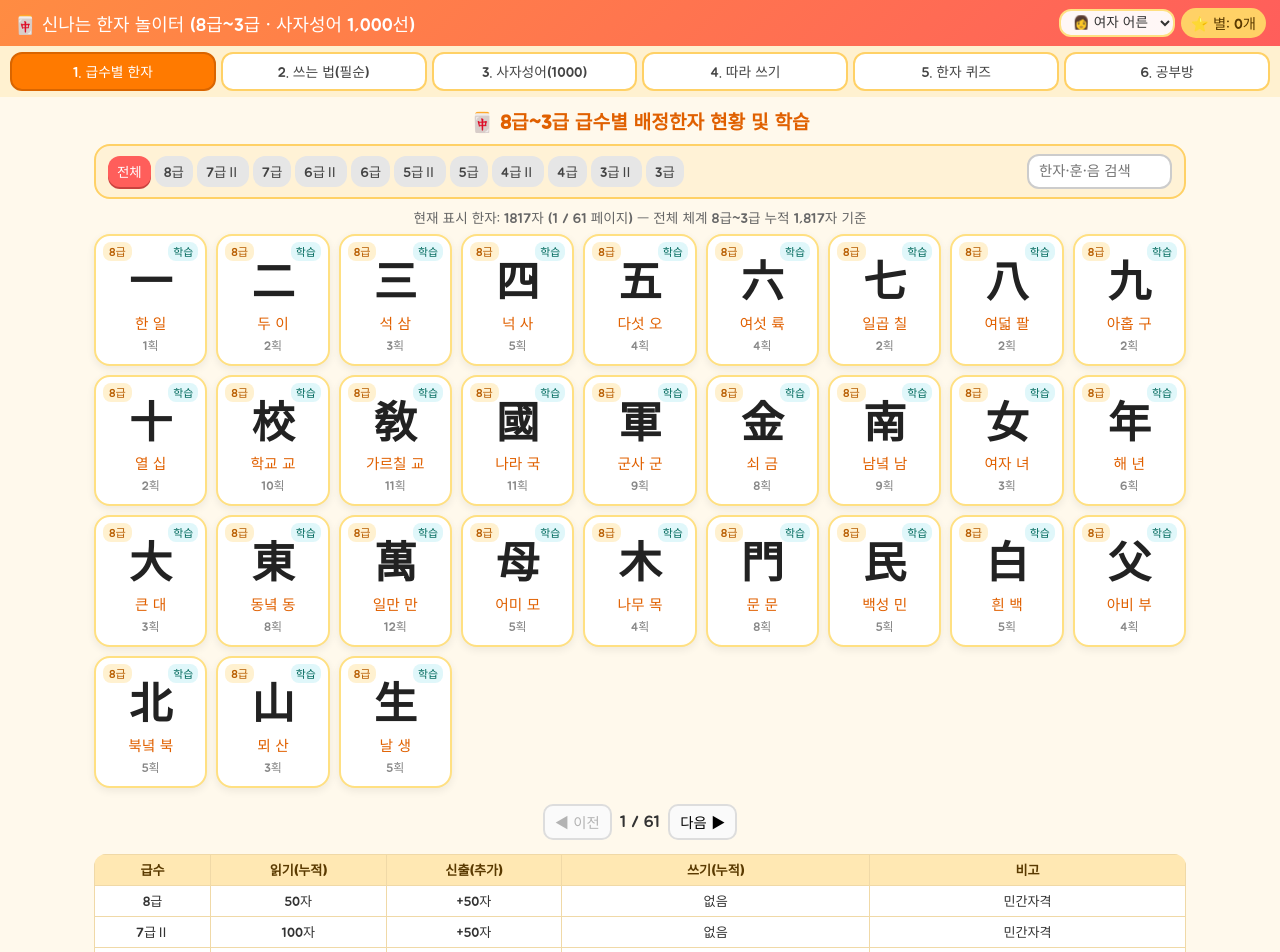
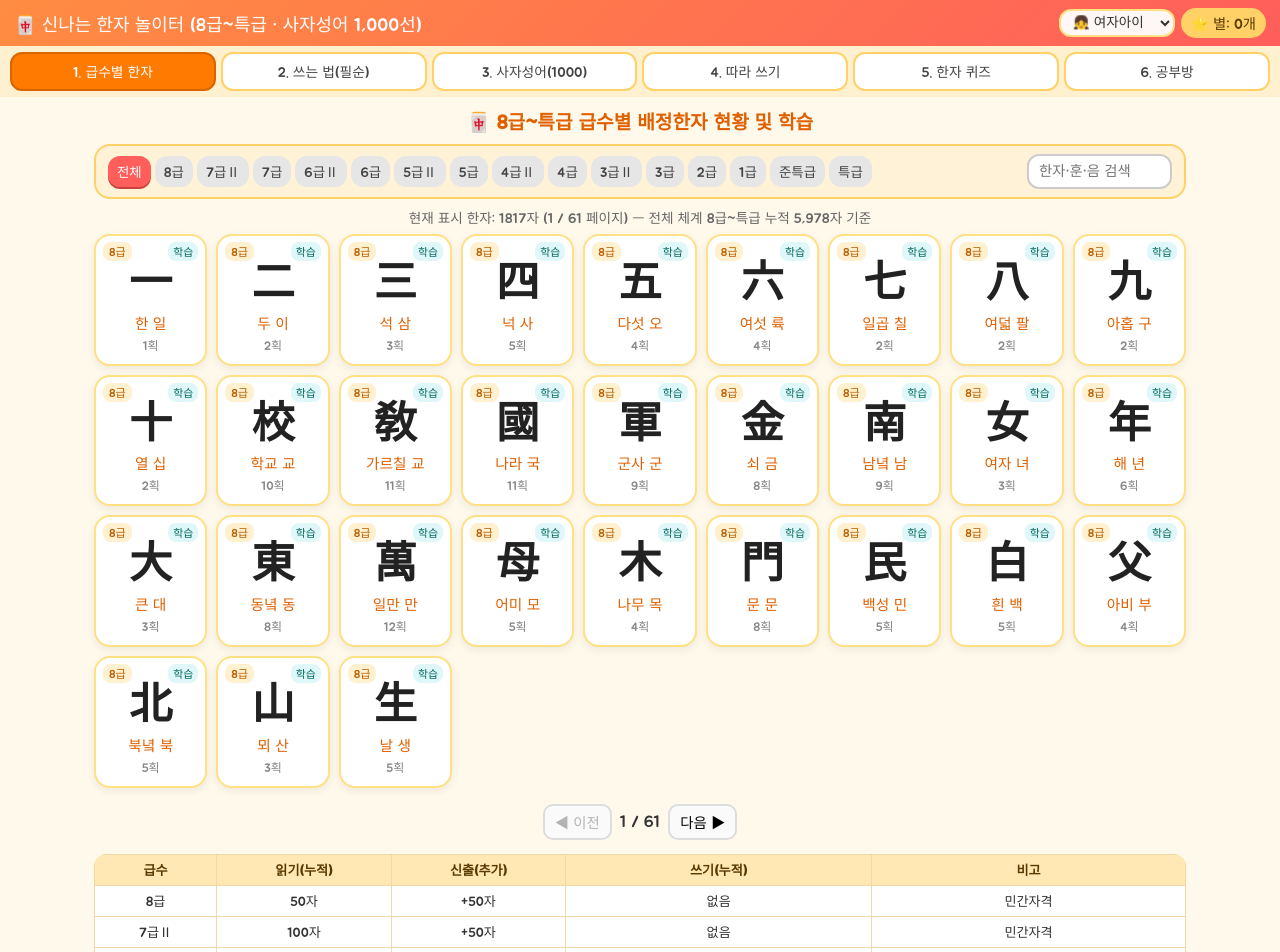
Before and after one commit to leowuwo/hanja-app, a plain HTML site: page index.html in a window 1280 px wide. Shown: the top 952 px of the page. Drawn offline with Linux system fonts and the light colour scheme.

Commit message:
Update index.html

```diff
--- a/index.html
+++ b/index.html
@@ -3,7 +3,7 @@
 <head>
   <meta charset="UTF-8" />
   <meta name="viewport" content="width=device-width, initial-scale=1.0, maximum-scale=1.0, user-scalable=no" />
-  <title>신나는 한자 놀이터 (8급~3급 · 사자성어 1000선)</title>
+  <title>신나는 한자 놀이터 (8급~특급 · 사자성어 1000선)</title>
   <style>
     @import url('https://fonts.googleapis.com/css2?family=Jua&family=Noto+Serif+KR:wght@600;700&family=Noto+Sans+KR:wght@400;500;700&display=swap');
     * { box-sizing: border-box; font-family: 'Jua', 'Noto Sans KR', sans-serif; -webkit-tap-highlight-color: transparent; }
@@ -91,11 +91,13 @@
 </head>
 <body>
   <header>
-    <div>🀄 신나는 한자 놀이터 (8급~3급 · 사자성어 1,000선)</div>
+    <div>🀄 신나는 한자 놀이터 (8급~특급 · 사자성어 1,000선)</div>
     <div class="header-right">
       <select id="voiceProfileSelect" class="voice-select" onchange="changeVoiceProfile()" aria-label="목소리 선택">
+        <option value="girl">👧 여자아이</option>
         <option value="woman">👩 여자 어른</option>
-
+        <option value="boy">👦 남자아이</option>
+        <option value="man">👨 남자 어른</option>
       </select>
       <div class="star-badge">⭐ 별: <span id="starCount">0</span>개</div>
     </div>
@@ -114,7 +116,7 @@
     <!-- 1. 급수별 한자 -->
     <section id="tab1" class="section active">
       <div id="hanjaListView" style="display:flex; flex-direction:column;">
-        <h2>🀄 8급~3급 급수별 배정한자 현황 및 학습</h2>
+        <h2>🀄 8급~특급 급수별 배정한자 현황 및 학습</h2>
 
         <div class="top-category-bar">
           <div class="cat-tabs" id="gradeTabs">
@@ -130,6 +132,10 @@
             <button type="button" class="cat-btn" onclick="filterGrade('4급', this)">4급</button>
             <button type="button" class="cat-btn" onclick="filterGrade('3급Ⅱ', this)">3급Ⅱ</button>
             <button type="button" class="cat-btn" onclick="filterGrade('3급', this)">3급</button>
+            <button type="button" class="cat-btn" onclick="filterGrade('2급', this)">2급</button>
+            <button type="button" class="cat-btn" onclick="filterGrade('1급', this)">1급</button>
+            <button type="button" class="cat-btn" onclick="filterGrade('준특급', this)">준특급</button>
+            <button type="button" class="cat-btn" onclick="filterGrade('특급', this)">특급</button>
           </div>
           <input type="text" id="hanjaSearch" placeholder="한자·훈·음 검색" oninput="hanjaPage=1; renderHanjaGrid();" style="padding:6px 10px; width:145px; border-radius:12px; border:2px solid #CCC; font-size:0.9rem;">
         </div>
@@ -258,8 +264,12 @@
       { code: "5급",   readCum: 500,  add: 100, writeCum: "300자 (6급 읽기)",   note: "민간자격" },
       { code: "4급Ⅱ",  readCum: 750,  add: 250, writeCum: "400자 (5급Ⅱ 읽기)", note: "민간자격" },
       { code: "4급",   readCum: 1000, add: 250, writeCum: "500자 (5급 읽기)",   note: "민간자격" },
-      { code: "3급Ⅱ",  readCum: 1500, add: 500, writeCum: "750자 (4급Ⅱ 읽기)", note: "국가공인 시작" },
-      { code: "3급",   readCum: 1817, add: 317, writeCum: "1,000자 (4급 읽기)", note: "국가공인" }
+      { code: "3급Ⅱ",  readCum: 1500, add: 500,  writeCum: "750자 (4급Ⅱ 읽기)", note: "국가공인 시작" },
+      { code: "3급",   readCum: 1817, add: 317,  writeCum: "1,000자 (4급 읽기)", note: "국가공인" },
+      { code: "2급",   readCum: 2355, add: 538,  writeCum: "누적 2,355자 기준", note: "2급 배정" },
+      { code: "1급",   readCum: 3500, add: 1145, writeCum: "누적 3,500자 기준", note: "1급 배정" },
+      { code: "준특급", readCum: 4650, add: 1150, writeCum: "누적 4,650자 기준", note: "특급Ⅱ" },
+      { code: "특급",  readCum: 5978, add: 1328, writeCum: "누적 5,978자 기준", note: "특급" }
     ];
 
     // [한자, 훈음, 급수, 획수, 활용어]
@@ -346,7 +356,17 @@
       ["義", "옳을 의", "4급", 13, "정의, 의리"],
       ["禮", "예의 례", "4급", 18, "예절, 예의"],
       ["智", "지혜 지", "3급", 12, "지혜, 이지"],
-      ["德", "큰덕 덕", "3급", 15, "도덕, 덕망"]
+      ["德", "큰덕 덕", "3급", 15, "도덕, 덕망"],
+
+      // 2급·1급·준특급·특급 샘플
+      ["耀", "빛날 요", "2급", 20, "영요, 조요"],
+      ["譜", "계보 보", "2급", 19, "족보, 악보"],
+      ["巖", "바위 암", "1급", 23, "기암괴석, 암벽"],
+      ["璽", "도장 새", "1급", 19, "국새, 어새"],
+      ["鸞", "난새 란", "준특급", 27, "난봉, 난새"],
+      ["黽", "맹꽁이 맹", "준특급", 20, "면면, 맹맹"],
+      ["麤", "거칠 추", "특급", 33, "추잡, 추악"],
+      ["齉", "코맹맹이소리 농", "특급", 34, "농성, 농음"]
     ];
 
     var baseIdiomDB = [
@@ -591,7 +611,7 @@
       var slice = filtered.slice(start, start + PAGE_SIZE);
 
       document.getElementById('hanjaCountInfo').innerHTML =
-        '현재 표시 한자: ' + total + '자 (' + hanjaPage + ' / ' + totalPages + ' 페이지) — 전체 체계 8급~3급 누적 1,817자 기준';
+        '현재 표시 한자: ' + total + '자 (' + hanjaPage + ' / ' + totalPages + ' 페이지) — 전체 체계 8급~특급 누적 5,978자 기준';
 
       var grid = document.getElementById('hanjaGrid');
       grid.innerHTML = '';
```
